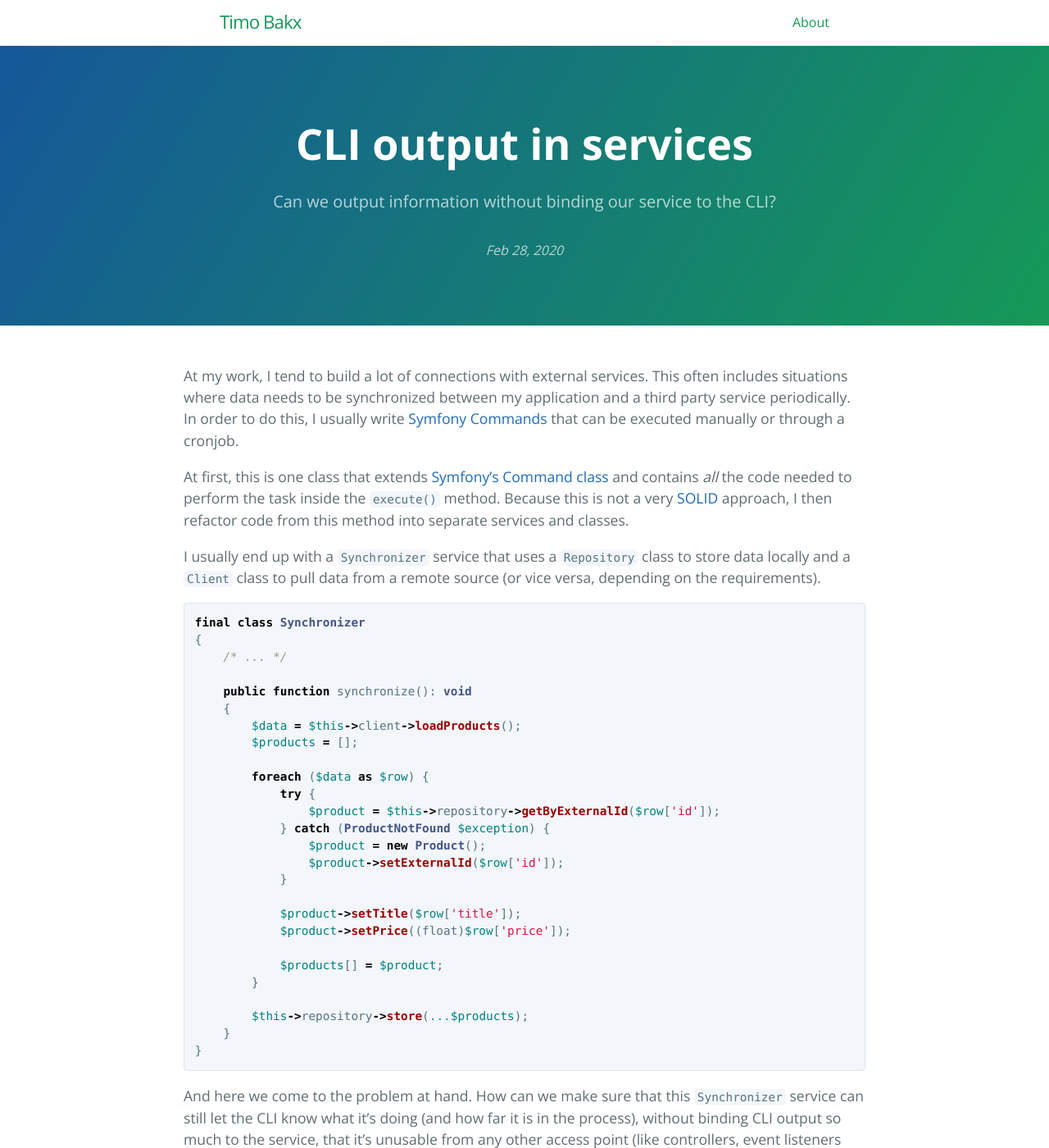
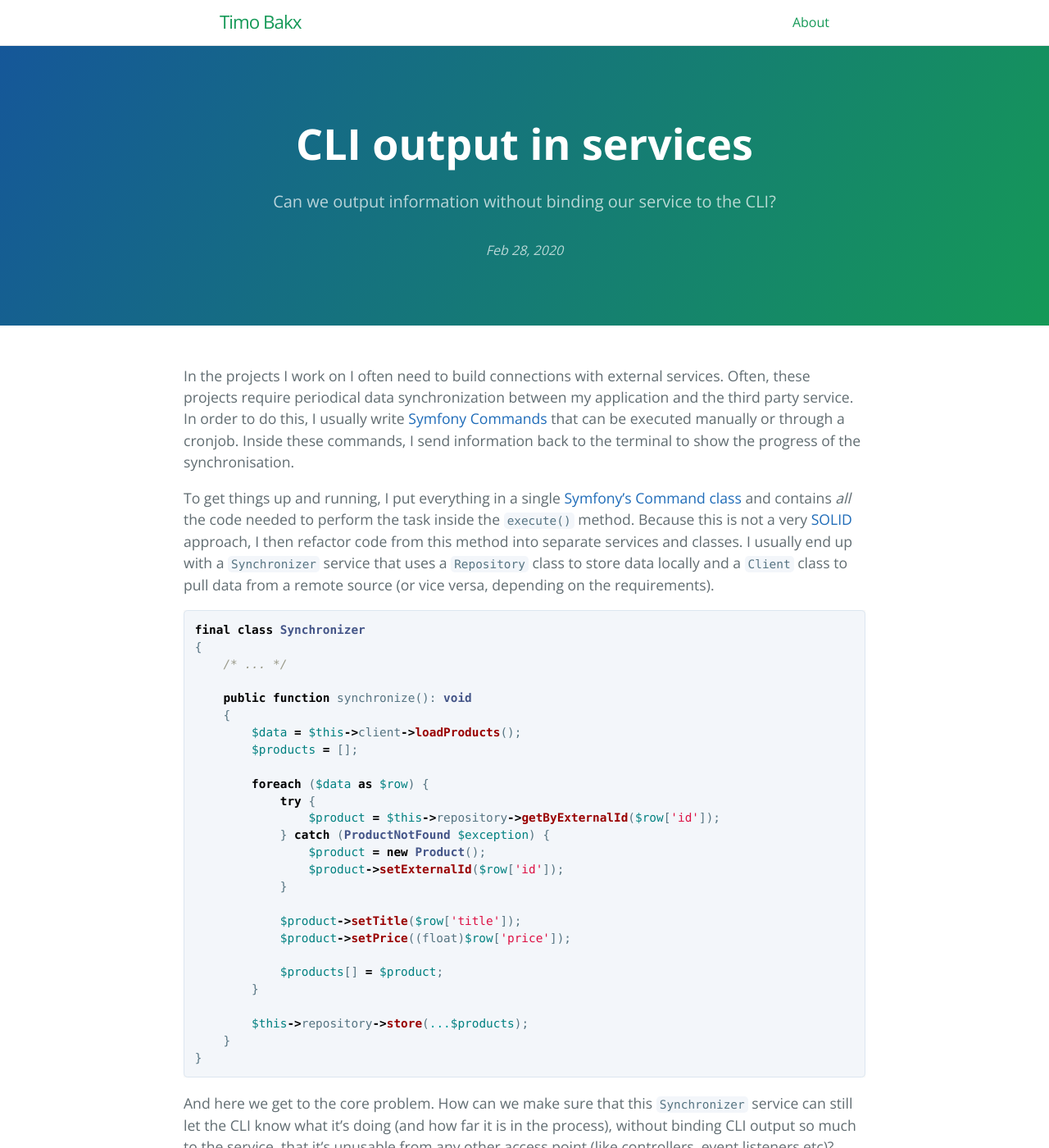
Before and after one commit to TimoBakx/timobakx.github.io, a Jekyll site: the page built from _posts/2020-02-28-cli-output-in-services.md, in a window 1280 px wide and 1400 px high. Shown: the whole window at 82% size. Built offline with Jekyll 4.4.1, drawn with Linux system fonts in a browser that asks for light colours; some of the changed text lies outside the part shown.

Commit message:
Rewording

````diff
--- a/_posts/2020-02-28-cli-output-in-services.md
+++ b/_posts/2020-02-28-cli-output-in-services.md
@@ -6,17 +6,17 @@ date:   2020-02-28 16:00:00 +0200
 categories: php symfony
 ---
 
-At my work, I tend to build a lot of connections with external services. This
-often includes situations where data needs to be synchronized between my application
-and a third party service periodically. In order to do this, I usually write
-[Symfony Commands][_command] that can be executed manually or through a cronjob.
+In the projects I work on I often need to build connections with external services.
+Often, these projects require periodical data synchronization between my application
+and the third party service. In order to do this, I usually write [Symfony Commands][_command]
+that can be executed manually or through a cronjob. Inside these commands, I
+send information back to the terminal to show the progress of the synchronisation.
 
-At first, this is one class that extends [Symfony's Command class][_command_class]
+To get things up and running, I put everything in a single [Symfony's Command class][_command_class]
 and contains _all_ the code needed to perform the task inside the `execute()` method.
 Because this is not a very [SOLID][_solid] approach, I then refactor code from
-this method into separate services and classes.
-
-I usually end up with a `Synchronizer` service that uses a `Repository` class
+this method into separate services and classes. I usually end up with a `Synchronizer`
+service that uses a `Repository` class
 to store data locally and a `Client` class to pull data from a remote source
 (or vice versa, depending on the requirements).
 
@@ -49,7 +49,7 @@ final class Synchronizer
 }
 ```
 
-And here we come to the problem at hand. How can we make sure that this `Synchronizer`
+And here we get to the core problem. How can we make sure that this `Synchronizer`
 service can still let the CLI know what it's doing (and how far it is in the process),
 without binding CLI output so much to the service, that it's unusable from any other
 access point (like controllers, event listeners etc)?
````
Also changed, not shown: other parts of _posts/2020-02-28-cli-output-in-services.md (+2 -2 lines).
